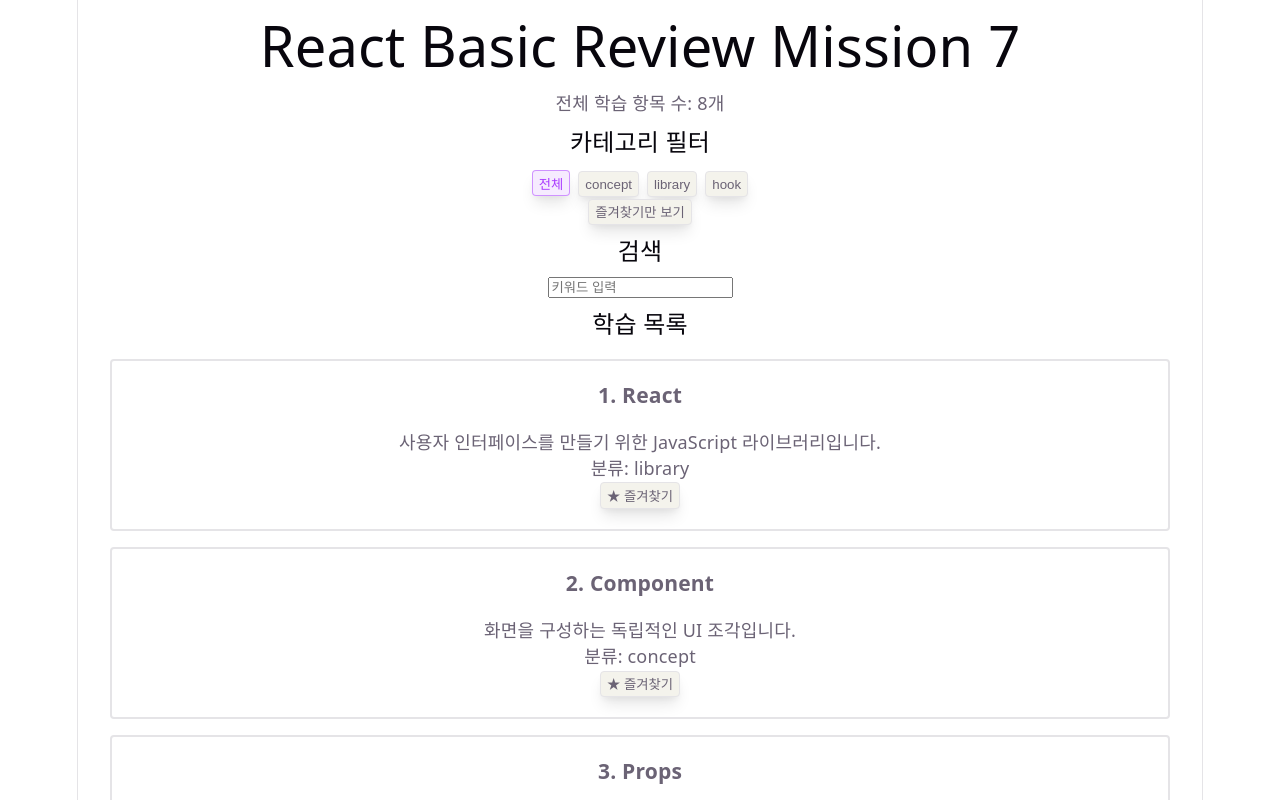
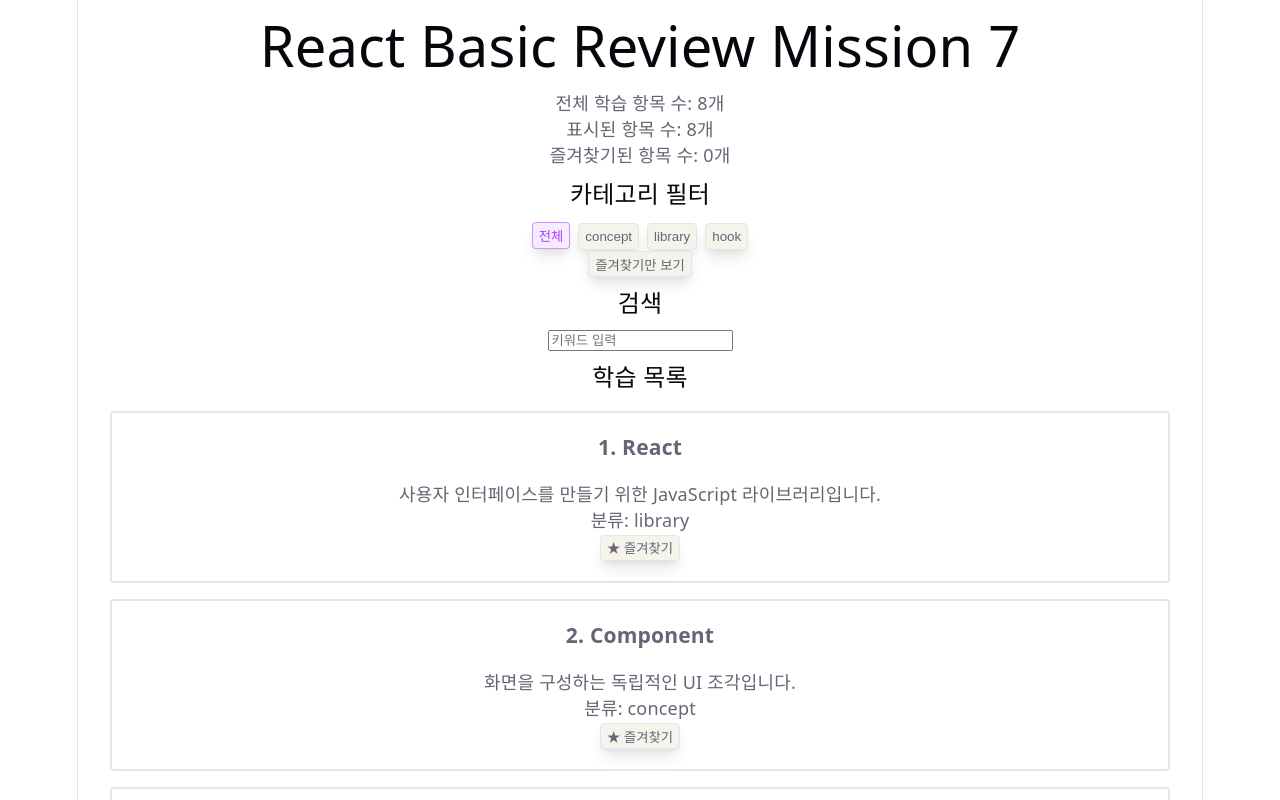
Before and after one commit to rozer4heros/react-basic-review-mission-7, a React (Vite) app: page / in a window 1280 px wide. Shown: the top 800 px of the page. Built offline with nearby package versions, Linux system fonts and the light colour scheme.

Commit message:
feat: add StudySummary component to display learning item statistics
미션 3. useMemo로 필터링 결과 계산하기

```diff
--- a/src/App.css
+++ b/src/App.css
@@ -44,4 +44,6 @@
   position: absolute;
   top: 1em;
   right: 2em;
+
+  color: var(--accent);
 }
--- a/src/App.jsx
+++ b/src/App.jsx
@@ -1,9 +1,10 @@
-import { useState } from "react";
+import { useState, useMemo } from "react";
 
 import reactData from "./data/data.json";
 // { id, title, desc, category, level }
 
 import "./App.css";
+import StudySummary from "./components/StudySummary";
 import StudyList from "./components/StudyList";
 import FilterButton from "./components/FilterButton";
 
@@ -14,23 +15,34 @@
   const [favoriteIds, setFavoriteIds] = useState([]);
   const [favoriteOnly, setFavoriteOnly] = useState(false);
 
-  const filterCategory = (item) => {
+  const filteredData = useMemo(
+    () =>
+      reactData
+        .filter((i) => filterCategory(i))
+        .filter((i) => filterKeyword(i))
+        .filter((i) => filterFavorite(i)),
+    [keyword, category, favoriteOnly, favoriteIds],
+  );
+  const summary = useMemo(
+    () => ({
+      total: reactData.length,
+      visible: filteredData.length,
+      favorite: favoriteIds.length,
+    }),
+    [filteredData, favoriteIds],
+  );
+
+  function filterCategory(item) {
     if (category === "all") return true;
-    if (item.category === category) return true;
-
-    return false;
-  };
-  const filterKeyword = (item) => {
-    if (item.title.toLowerCase().includes(keyword.toLowerCase())) return true;
-
-    return false;
-  };
-  const filterFavorite = (item) => {
+    return item.category === category;
+  }
+  function filterKeyword(item) {
+    return item.title.toLowerCase().includes(keyword.toLowerCase());
+  }
+  function filterFavorite(item) {
     if (!favoriteOnly) return true;
-    if (favoriteIds.includes(item.id)) return true;
-
-    return false;
-  };
+    return favoriteIds.includes(item.id);
+  }
 
   const onSelect = (id) => {
     if (id === selectedId) {
@@ -47,7 +59,7 @@
   return (
     <>
       <h1>react basic review mission 7</h1>
-      <p>전체 학습 항목 수: {reactData.length}개</p>
+      <StudySummary summary={summary} />
       <h2>카테고리 필터</h2>
       <div>
         <FilterButton value="all" setCategory={setCategory} selected={category}>
@@ -77,10 +89,7 @@
         onChange={(e) => setKeyword(e.target.value)}
       />
       <StudyList
-        items={reactData
-          .filter((i) => filterCategory(i))
-          .filter((i) => filterKeyword(i))
-          .filter((i) => filterFavorite(i))}
+        items={filteredData}
         onSelect={onSelect}
         selectedId={selectedId}
         favoriteIds={favoriteIds}
--- /dev/null
+++ b/src/components/StudySummary.jsx
@@ -0,0 +1,13 @@
+function StudySummary({ summary }) {
+  //total, visible, favorite
+
+  return (
+    <summary>
+      <p>전체 학습 항목 수: {summary.total}개</p>
+      <p>표시된 항목 수: {summary.visible}개</p>
+      <p>즐겨찾기된 항목 수: {summary.favorite}개</p>
+    </summary>
+  );
+}
+
+export default StudySummary;
```
